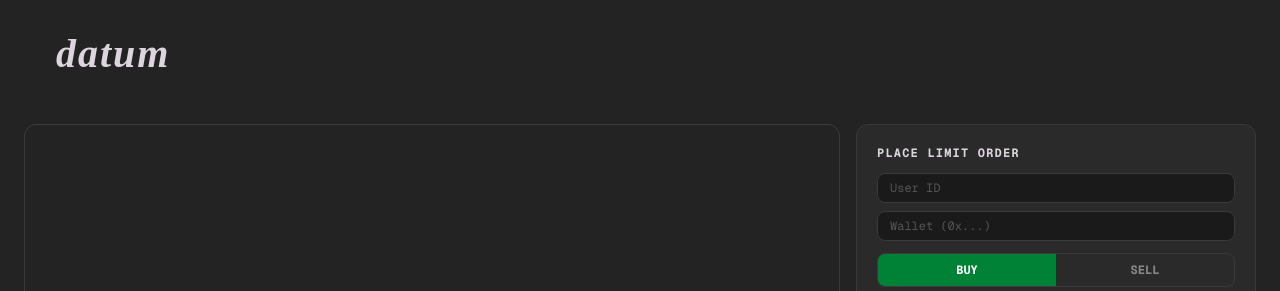
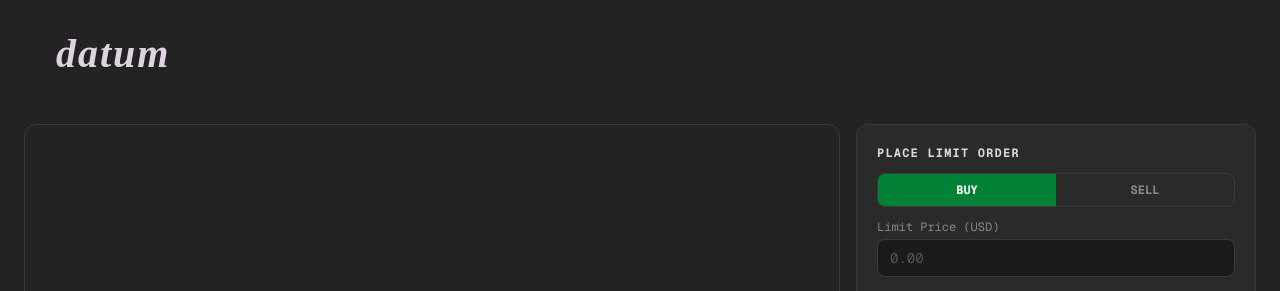
Before and after one commit to s15p2/eth-nyc-26, a Next.js app: page /auction in a window 1280 px wide. Shown: the top 291 px of the page. Built offline with nearby package versions, Linux system fonts and the light colour scheme; no server answers.

Commit message:
adjust order send area

```diff
--- a/app/auction/page.tsx
+++ b/app/auction/page.tsx
@@ -57,8 +57,8 @@ export default function AuctionPage() {
   const [side, setSide] = useState<"buy" | "sell">("buy");
   const [price, setPrice] = useState("");
   const [quantity, setQuantity] = useState("");
-  const [userId, setUserId] = useState("");
-  const [walletAddress, setWalletAddress] = useState("");
+  const USER_ID = "ETH_NYC_TRADER";
+  const WALLET_ADDRESS = "0xa3f8b2c1d4e97605f3a2b8c4d1e6f0a9b5c3d7e2";
   const [orders, setOrders] = useState<SubmittedOrder[]>([]);
   const [auctionStatus, setAuctionStatus] = useState<AuctionStatus | null>(null);
   const [auctionResult, setAuctionResult] = useState<AuctionResult | null>(null);
@@ -181,8 +181,8 @@ export default function AuctionPage() {
           side,
           price: parseFloat(price),
           quantity: parseFloat(quantity),
-          user_id: userId || "anonymous",
-          wallet_address: walletAddress || "0x000",
+          user_id: USER_ID,
+          wallet_address: WALLET_ADDRESS,
         }),
       });
       const data = await res.json();
@@ -223,23 +223,6 @@ export default function AuctionPage() {
           <h2 className="text-xs font-mono font-bold tracking-widest uppercase">
             Place Limit Order
           </h2>
-
-          <div className="flex flex-col gap-2">
-            <input
-              type="text"
-              placeholder="User ID"
-              value={userId}
-              onChange={(e) => setUserId(e.target.value)}
-              className="bg-[#1a1a1a] border border-[#3a3a3a] rounded-lg px-3 py-1.5 text-xs font-mono text-[#dcd5dd] placeholder-[#555] focus:outline-none focus:border-[#595759]"
-            />
-            <input
-              type="text"
-              placeholder="Wallet (0x...)"
-              value={walletAddress}
-              onChange={(e) => setWalletAddress(e.target.value)}
-              className="bg-[#1a1a1a] border border-[#3a3a3a] rounded-lg px-3 py-1.5 text-xs font-mono text-[#dcd5dd] placeholder-[#555] focus:outline-none focus:border-[#595759]"
-            />
-          </div>
 
           <div className="flex rounded-lg overflow-hidden border border-[#3a3a3a]">
             <button
```
